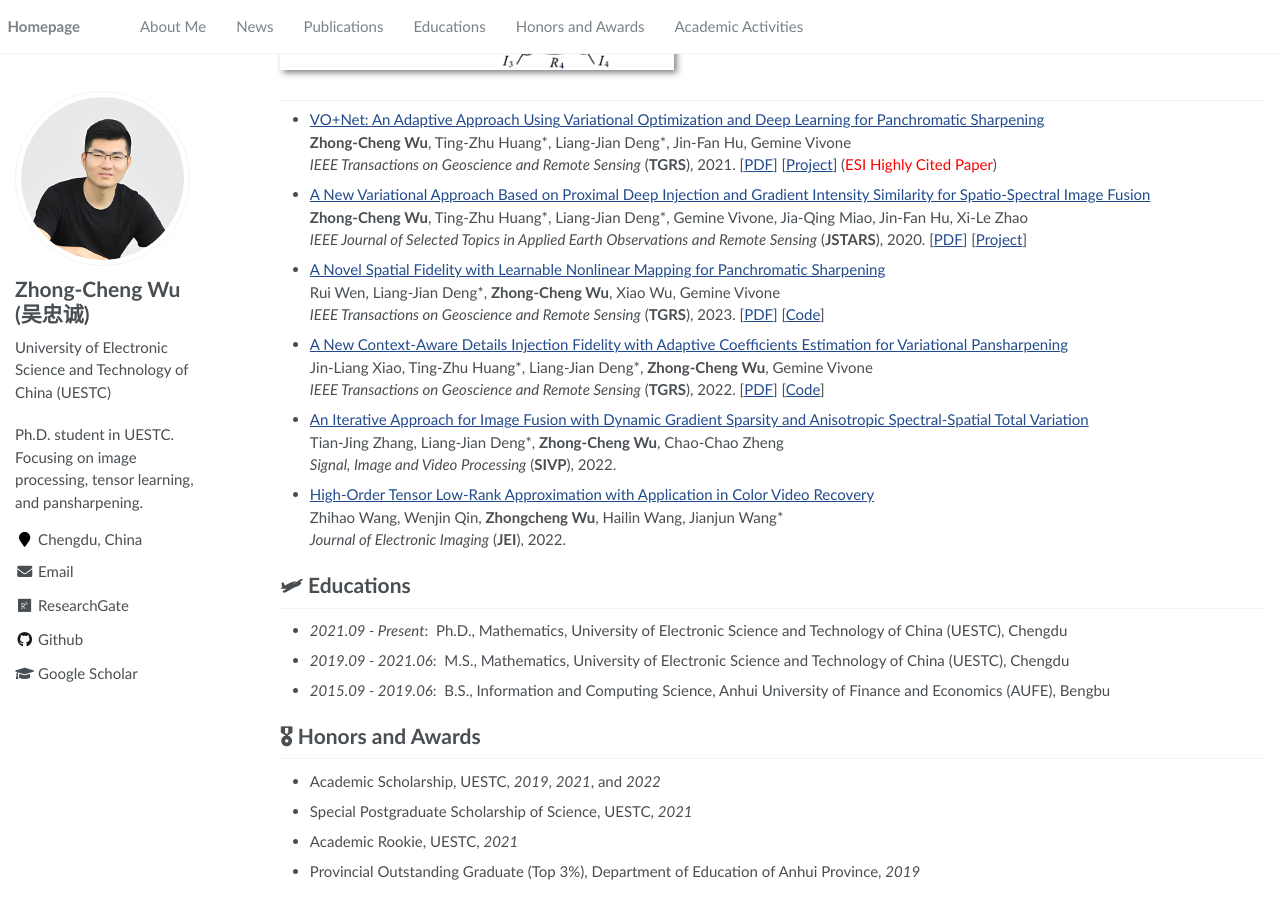
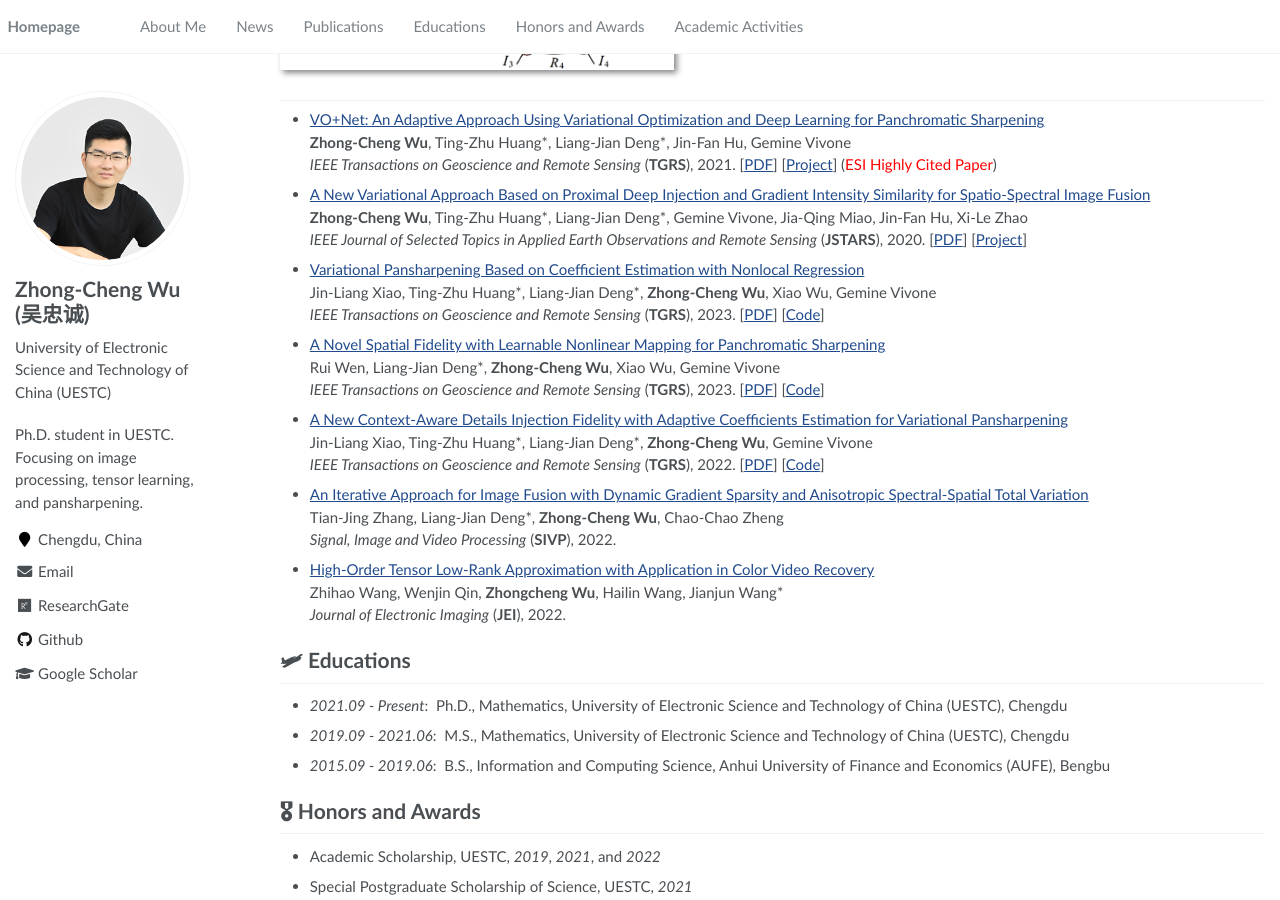
Before and after one commit to zhongchengwu/zhongchengwu.github.io, a Jekyll site: the page built from _pages/about.md, in a window 1280 px wide and 900 px high, scrolled down 1020 px. Built offline with Jekyll 4.4.1, drawn with Linux system fonts in a browser that asks for light colours.

Commit message:
Update about.md

```diff
--- a/_pages/about.md
+++ b/_pages/about.md
@@ -87,6 +87,12 @@ E-mail: <wuzhch97@163.com> &emsp; [Google Scholar](https://scholar.google.com/ci
 
 
 
+- [Variational Pansharpening Based on Coefficient Estimation with Nonlocal Regression](https://ieeexplore.ieee.org/abstract/document/10218368) <br>
+  Jin-Liang Xiao, Ting-Zhu Huang\*, Liang-Jian Deng\*, <b>Zhong-Cheng Wu</b>, Xiao Wu, Gemine Vivone <br>
+  *IEEE Transactions on Geoscience and Remote Sensing* (<b>TGRS</b>), 2023. [[PDF](https://zhongchengwu.github.io/_pages/unavailable.html)] [[Code](https://github.com/Jin-liangXiao/SFNLR)]
+
+
+
 - [A Novel Spatial Fidelity with Learnable Nonlinear Mapping for Panchromatic Sharpening](https://ieeexplore.ieee.org/document/10097537) <br>
   Rui Wen, Liang-Jian Deng\*, <b>Zhong-Cheng Wu</b>, Xiao Wu,  Gemine Vivone <br>
   *IEEE Transactions on Geoscience and Remote Sensing* (<b>TGRS</b>), 2023. [[PDF](https://liangjiandeng.github.io/papers/2023/wen-tgrs2023.pdf)] [[Code](https://github.com/liangjiandeng/-LNM-PS)]
```
